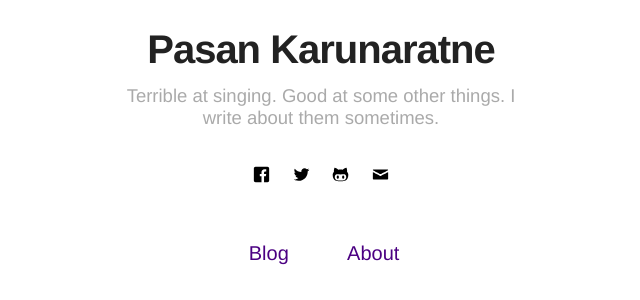
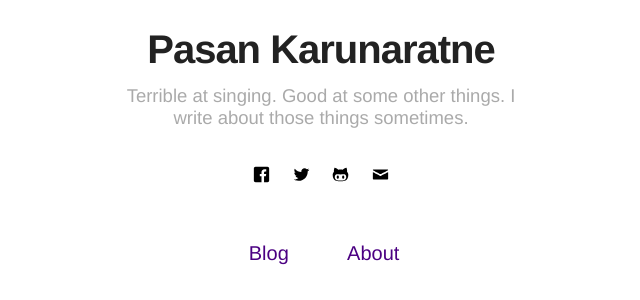
Before and after one commit to pasank/pasank.github.io, a Jekyll site: the page built from index.html, in a window 1280 px wide. Shown: the part 252-552 px from the top of the page, without its empty margins (319-959 px from the left). Built offline with Jekyll 4.4.1, drawn with Linux system fonts in a browser that asks for light colours.

Commit message:
changed description a bit

```diff
--- a/_config.yml
+++ b/_config.yml
@@ -1,6 +1,6 @@
 # main text of home
 name: Pasan Karunaratne
-bio: Terrible at singing. Good at some other things. I write about them sometimes.
+bio: Terrible at singing. Good at some other things. I write about those things sometimes.
 
 # twitter summary info
 #description: A blog about technology and stuff related
```
Also changed, not shown: 7 other files.
